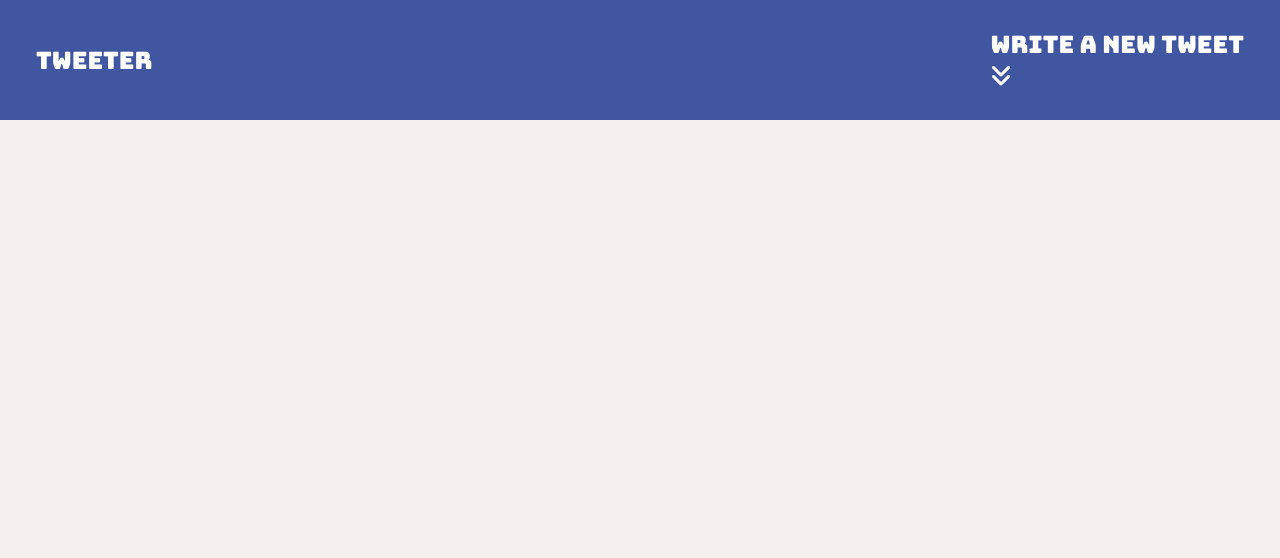
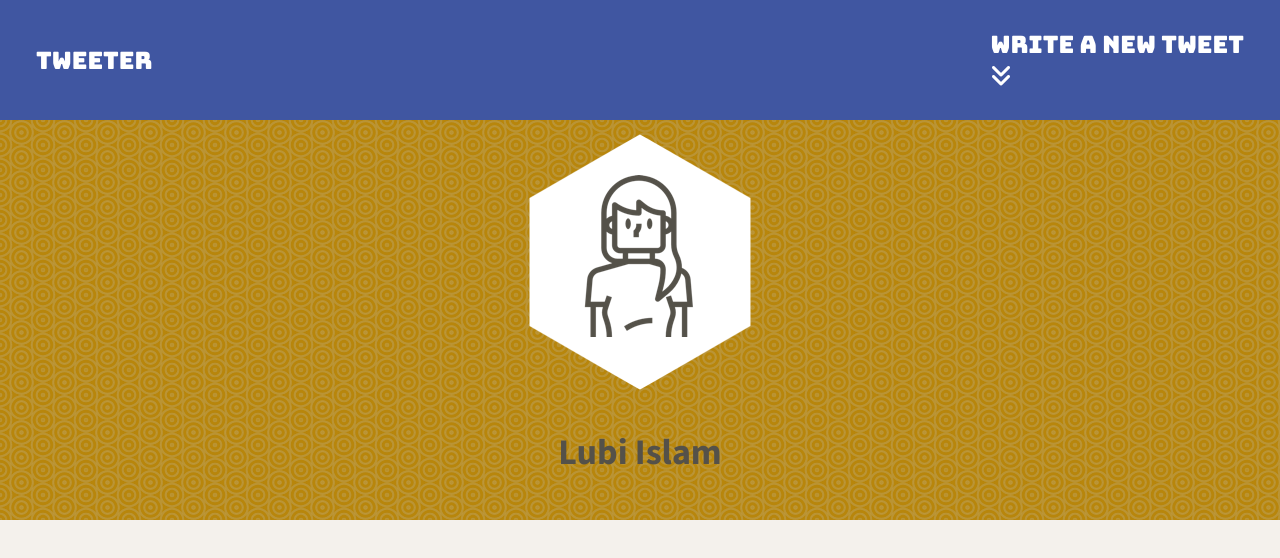
Before and after one commit to lubi25/tweeter, a website: page public/index.html in a window 1280 px wide. Drawn offline with nearby package versions, Linux system fonts and the light colour scheme.

Commit message:
Add header element

```diff
--- a/public/index.html
+++ b/public/index.html
@@ -15,6 +15,7 @@
     <!-- App CSS -->
     <link rel="stylesheet" href="/styles/layout.css" type="text/css" />
     <link rel="stylesheet" href="/styles/nav.css" type="text/css" />
+    <link rel="stylesheet" href="/styles/header.css" type="text/css" />
     <link rel="stylesheet" href="https://cdnjs.cloudflare.com/ajax/libs/font-awesome/6.5.1/css/all.min.css" integrity="sha512-DTOQO9RWCH3ppGqcWaEA1BIZOC6xxalwEsw9c2QQeAIftl+Vegovlnee1c9QX4TctnWMn13TZye+giMm8e2LwA==" crossorigin="anonymous" referrerpolicy="no-referrer" />
 
     <!-- External JS -->
@@ -32,6 +33,17 @@
       <i class="fa-solid fa-angles-down"></i></span>
     </nav>
 
+    <!-- Header -->
+    <header>
+      <div>
+          <img src="/images/profile-hex.png">
+      </div>
+      <div>
+          <h2>Lubi Islam</h2>
+      </div>
+  </header>
+
+
     <!-- Page-specific (main) content here -->
     <main class="container"></main>
   </body>
```
